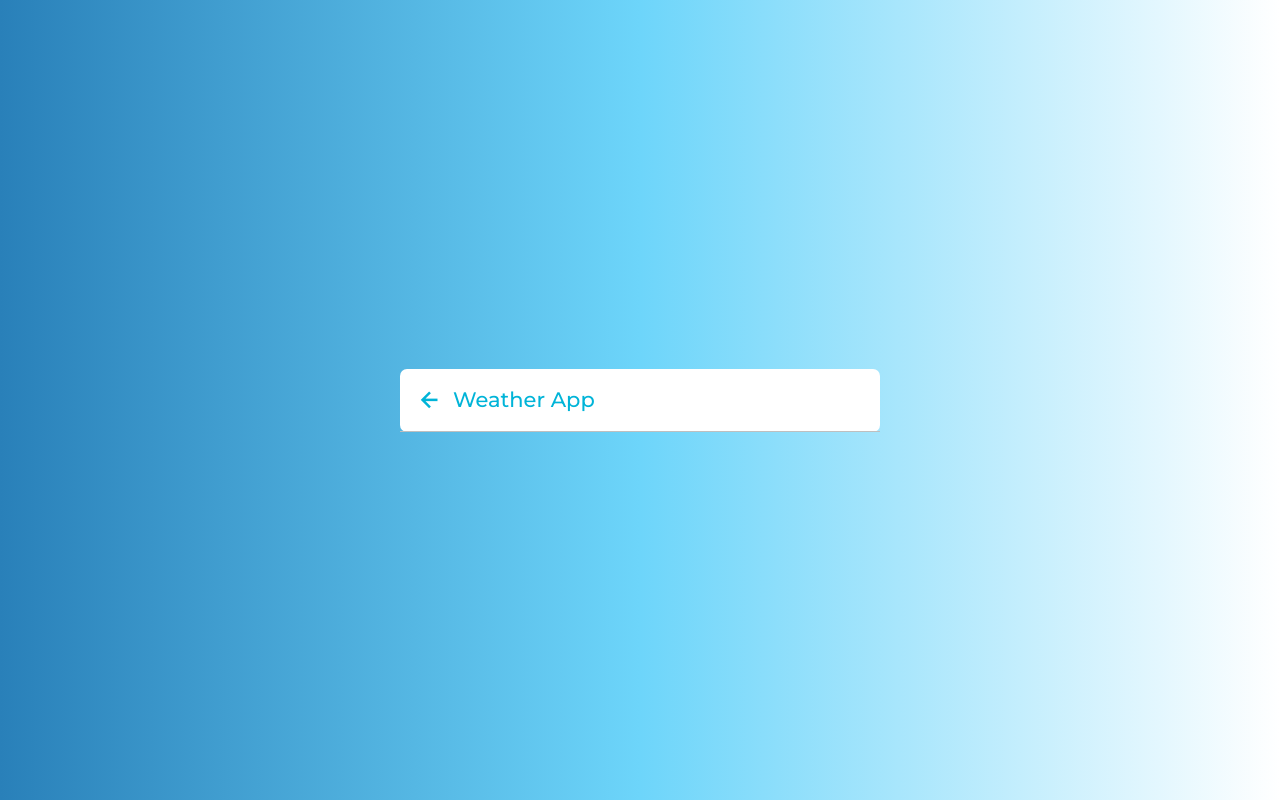
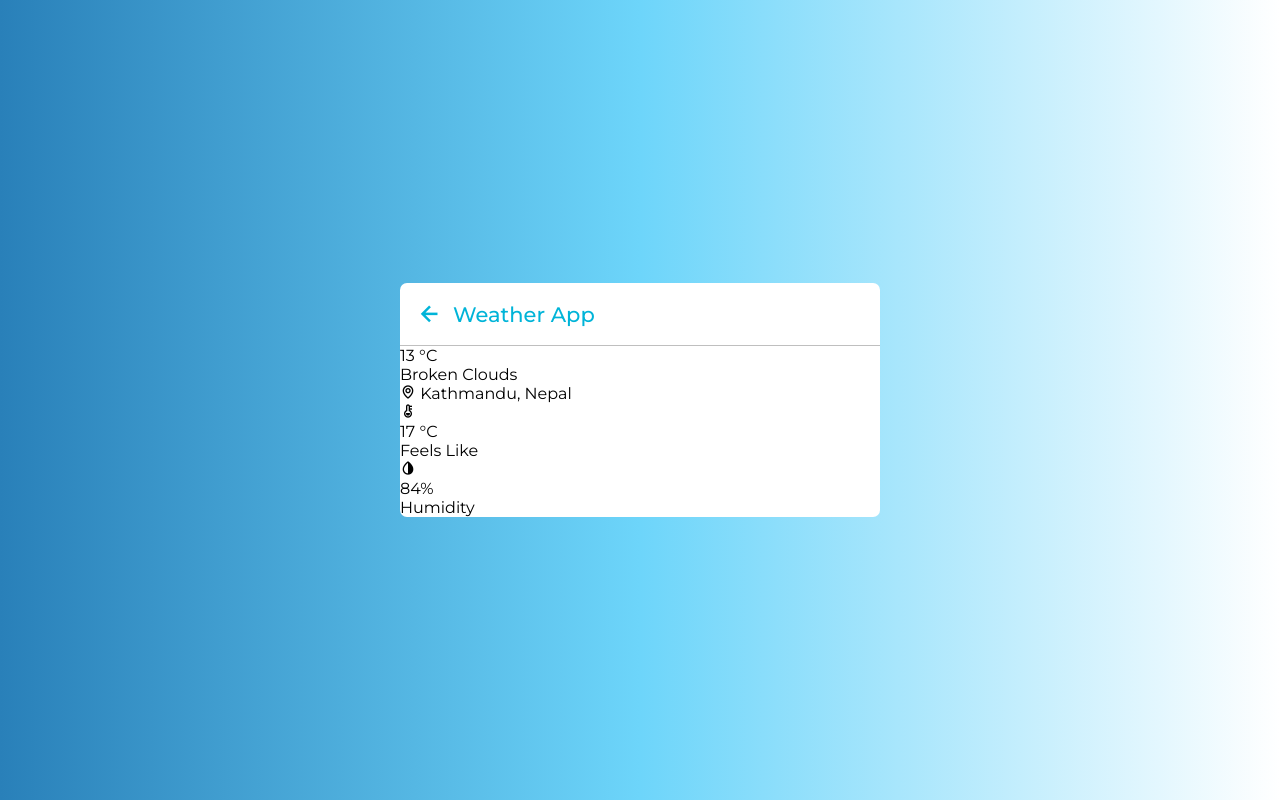
Before and after one commit to ShantanuSutar/Weather-App, a plain HTML site: page index.html in a window 1280 px wide. Drawn offline with nearby package versions, Linux system fonts and the light colour scheme.

Commit message:
setup for weather information and icons

```diff
--- a/index.html
+++ b/index.html
@@ -33,6 +33,37 @@
         <div class="separator"></div>
         <button>Get Device Location</button>
       </section>
+      <section class="weather">
+        <!-- <img src="icons\cloud.svg" alt="Weather Icon" /> -->
+        <div class="temp">
+            <span class="num">13</span>
+            <span class="deg">&#176</span>C
+        </div>
+        <div class="type">Broken Clouds</div>
+        <div class="location">
+            <i class="bx bx-map"></i>
+            <span>Kathmandu, Nepal</span>
+        </div>
+        <div class="bottom">
+            <div class="column feels">
+                <i class="bx bxs-thermometer"></i>
+                <div class="details">
+                    <div class="temp">
+                        <span class="num">17</span>
+                        <span class="deg">&#176</span>C
+                    </div>
+                    <p>Feels Like</p>
+                </div>
+            </div>
+            <div class="column humidity">
+                <i class="bx bxs-droplet-half"></i>
+                <div class="details">
+                    <span class="num">84%</span>
+                    <p>Humidity</p>
+                </div>
+            </div>
+        </div>
+      </section>
     </div>
   </body>
   <script src="script.js"></script>
```
Also changed, not shown: icons/clear.svg (renamed from Weather Icons/clear.svg), icons/cloud.svg (renamed from Weather Icons/cloud.svg), icons/haze.svg (renamed from Weather Icons/haze.svg), icons/rain.svg (renamed from Weather Icons/rain.svg), icons/snow.svg (renamed from Weather Icons/snow.svg), icons/storm.svg (renamed from Weather Icons/storm.svg).
